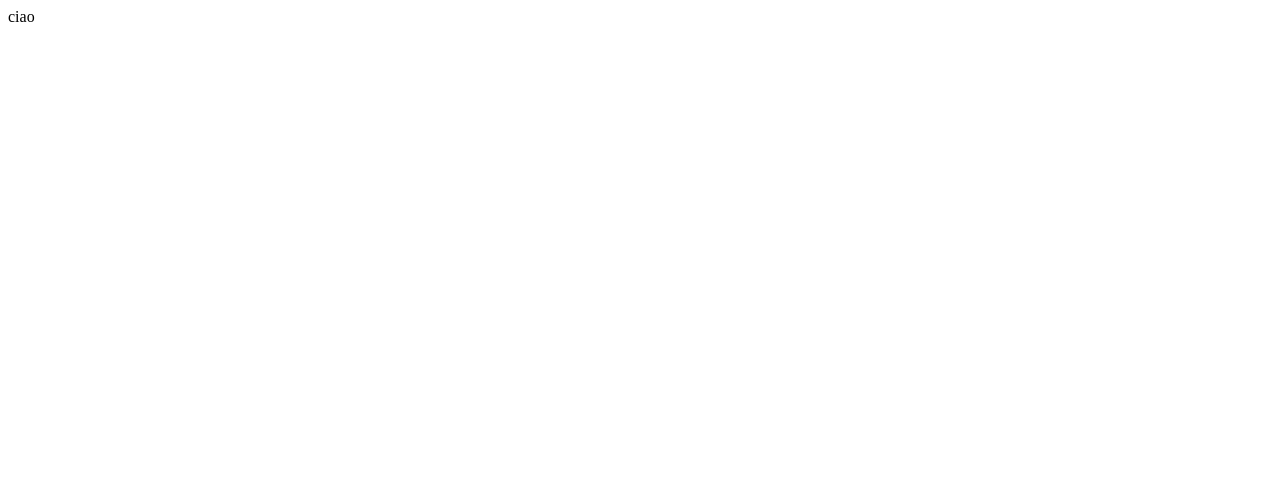
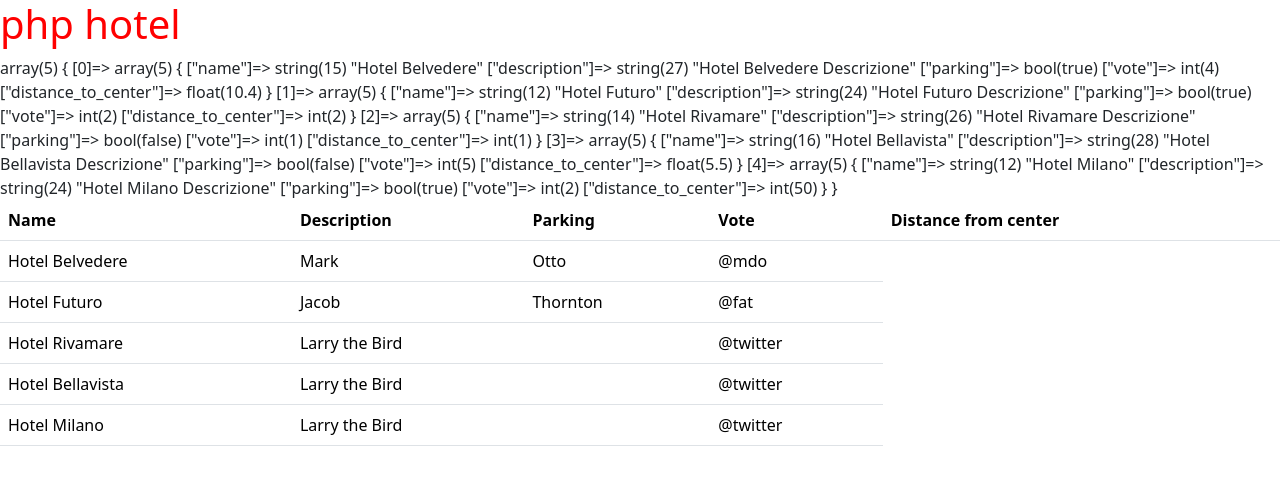
Before and after one commit to mesciuS/https---github.com-mesciuS-php-hotel, a PHP site: page / in a window 1280 px wide. Before the commit the part shown is almost empty. Shown: the top 485 px of the page. Run offline with PHP 8.4, Linux system fonts and the light colour scheme.

Commit message:
feat: struttura base 1

```diff
--- a/index.php
+++ b/index.php
@@ -1,12 +1,104 @@
 <!DOCTYPE html>
-<html lang="en">
+<html lang="it">
+
 <head>
     <meta charset="UTF-8">
     <meta http-equiv="X-UA-Compatible" content="IE=edge">
     <meta name="viewport" content="width=device-width, initial-scale=1.0">
-    <title>Document</title>
+    <title>php-hotel</title>
+    <link href="https://cdn.jsdelivr.net/npm/bootstrap@5.3.0-alpha3/dist/css/bootstrap.min.css" rel="stylesheet" integrity="sha384-KK94CHFLLe+nY2dmCWGMq91rCGa5gtU4mk92HdvYe+M/SXH301p5ILy+dN9+nJOZ" crossorigin="anonymous">
+    <link rel="stylesheet" href="style.css">
 </head>
+
 <body>
-    ciao
+    <h1>php hotel</h1>
+    <?php
+
+    $hotels = [
+
+        [
+            'name' => 'Hotel Belvedere',
+            'description' => 'Hotel Belvedere Descrizione',
+            'parking' => true,
+            'vote' => 4,
+            'distance_to_center' => 10.4
+        ],
+        [
+            'name' => 'Hotel Futuro',
+            'description' => 'Hotel Futuro Descrizione',
+            'parking' => true,
+            'vote' => 2,
+            'distance_to_center' => 2
+        ],
+        [
+            'name' => 'Hotel Rivamare',
+            'description' => 'Hotel Rivamare Descrizione',
+            'parking' => false,
+            'vote' => 1,
+            'distance_to_center' => 1
+        ],
+        [
+            'name' => 'Hotel Bellavista',
+            'description' => 'Hotel Bellavista Descrizione',
+            'parking' => false,
+            'vote' => 5,
+            'distance_to_center' => 5.5
+        ],
+        [
+            'name' => 'Hotel Milano',
+            'description' => 'Hotel Milano Descrizione',
+            'parking' => true,
+            'vote' => 2,
+            'distance_to_center' => 50
+        ],
+
+    ];
+
+    var_dump($hotels);
+
+    ?>
+    <table class="table">
+        <thead>
+            <tr>
+                <th scope="col">Name</th>
+                <th scope="col">Description</th>
+                <th scope="col">Parking</th>
+                <th scope="col">Vote</th>
+                <th scope="col">Distance from center</th>
+            </tr>
+        </thead>
+        <tbody>
+            <tr>
+                <td scope="row"><?php echo $hotels[0]['name'];?></td>
+                <td>Mark</td>
+                <td>Otto</td>
+                <td>@mdo</td>
+            </tr>
+            <tr>
+                <td scope="row"><?php echo $hotels[1]['name'];?></td>
+                <td>Jacob</td>
+                <td>Thornton</td>
+                <td>@fat</td>
+            </tr>
+            <tr>
+                <td scope="row"><?php echo $hotels[2]['name'];?></td>
+                <td colspan="2">Larry the Bird</td>
+                <td>@twitter</td>
+            </tr>
+            <tr>
+                <td scope="row"><?php echo $hotels[3]['name'];?></td>
+                <td colspan="2">Larry the Bird</td>
+                <td>@twitter</td>
+            </tr>
+            <tr>
+                <td scope="row"><?php echo $hotels[4]['name'];?></td>
+                <td colspan="2">Larry the Bird</td>
+                <td>@twitter</td>
+            </tr>
+        </tbody>
+    </table>
+
+    <script src="https://cdn.jsdelivr.net/npm/bootstrap@5.3.0-alpha3/dist/js/bootstrap.bundle.min.js" integrity="sha384-ENjdO4Dr2bkBIFxQpeoTz1HIcje39Wm4jDKdf19U8gI4ddQ3GYNS7NTKfAdVQSZe" crossorigin="anonymous"></script>
 </body>
+
 </html>
--- /dev/null
+++ b/style.css
@@ -0,0 +1,3 @@
+h1 {
+    color: red;
+}
```
